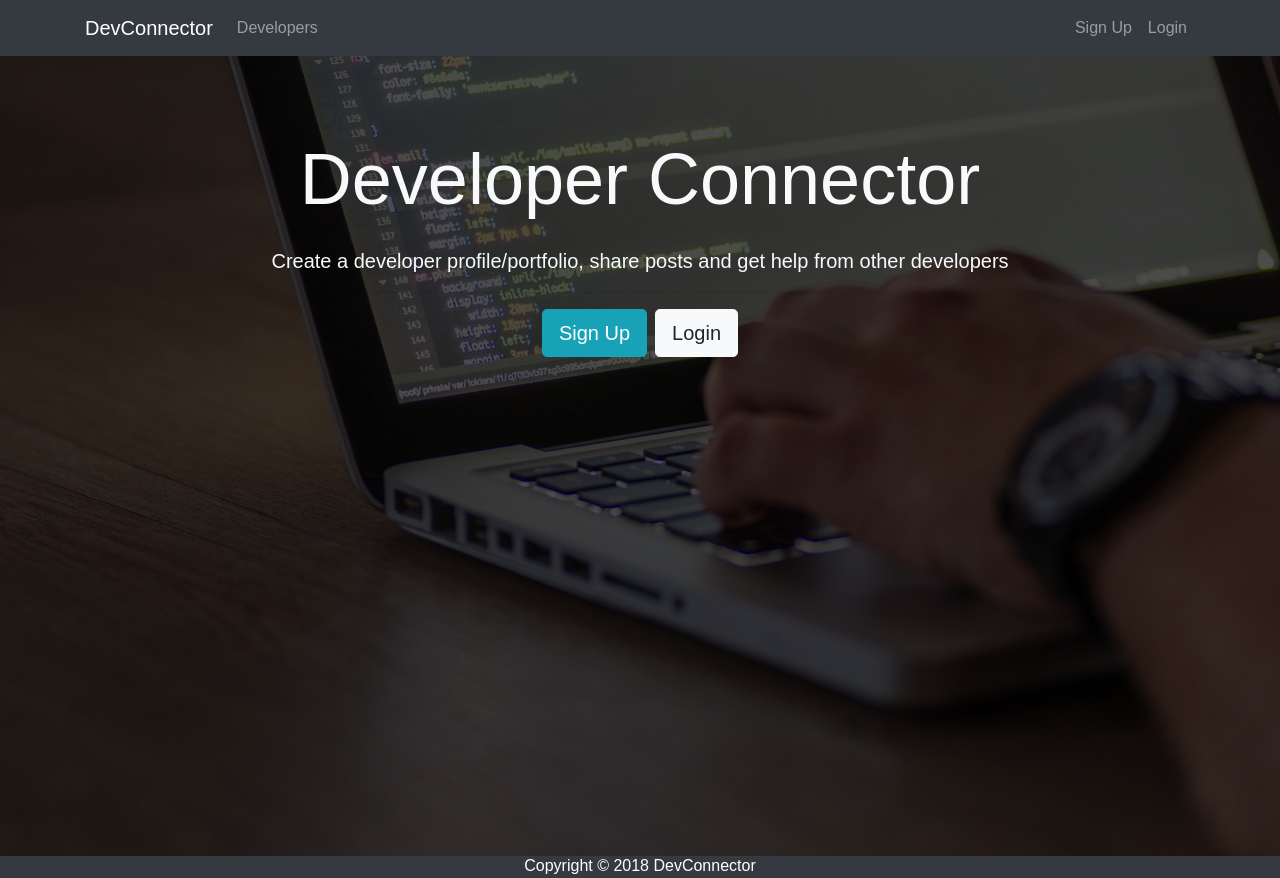
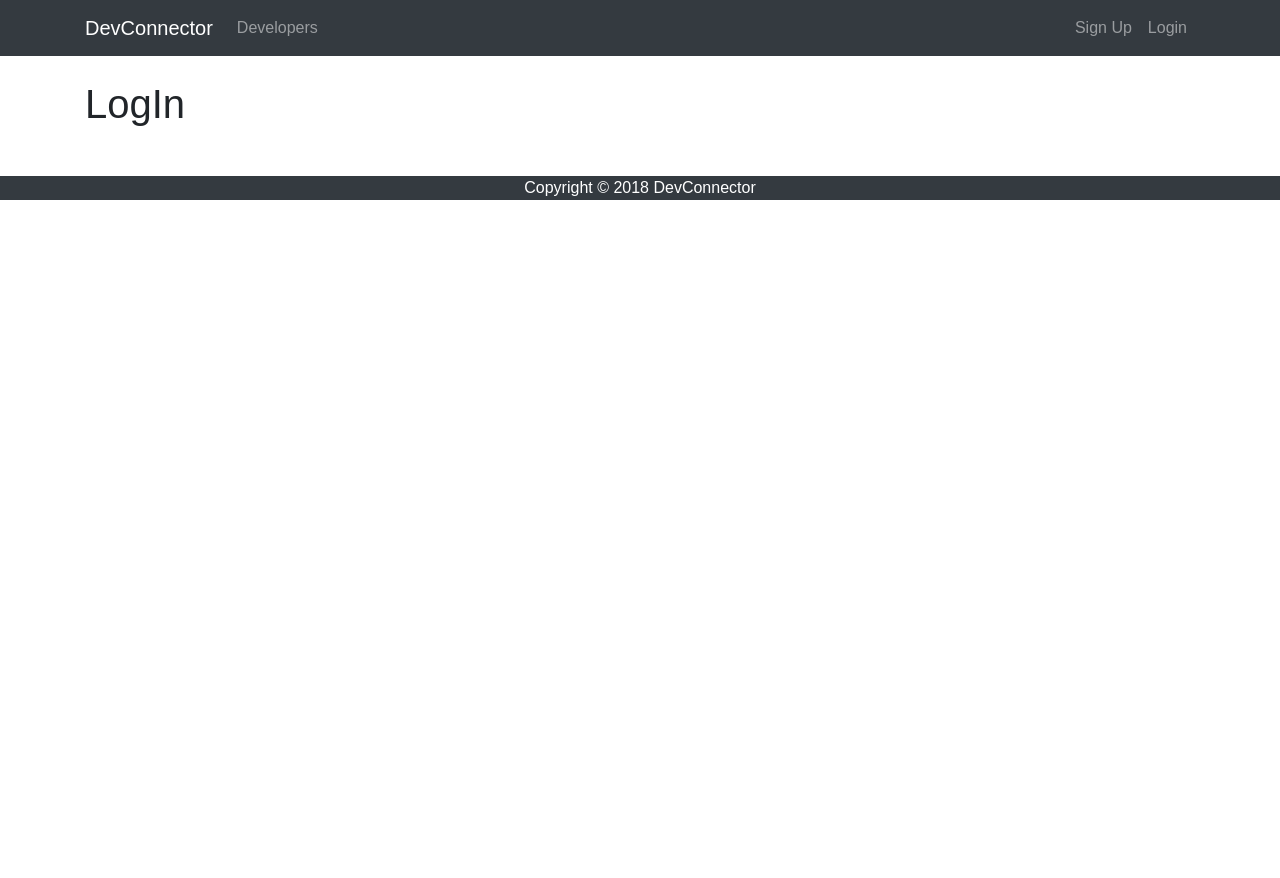
Before and after one commit to ixnp/mern-stack-front-to-back, a React (Create React App) app in the folder client/: page /login in a window 1280 px wide. After the commit the page ends 800 px from the top, so only its background shows below. Built offline with nearby package versions, Linux system fonts and the light colour scheme.

Commit message:
built out react router

```diff
--- a/client/package.json
+++ b/client/package.json
@@ -5,7 +5,8 @@
   "dependencies": {
     "react": "^16.4.2",
     "react-dom": "^16.4.2",
-    "react-scripts": "1.1.5"
+    "react-router-dom": "^4.3.1",
+    "react-scripts": "^1.1.5"
   },
   "scripts": {
     "start": "react-scripts start",
--- a/client/src/App.js
+++ b/client/src/App.js
@@ -1,18 +1,29 @@
 import React, { Component } from 'react';
+import {BrowserRouter as Router, Route} from 'react-router-dom';
 
 import Navbar from './components/layout/Navbar';
 import Footer from './components/layout/Footer';
 import Landing from './components/layout/Landing';
+import Register from './components/auth/Register';
+import Login from './components/auth/Login';
+
+
 import './App.css';
 
 class App extends Component {
   render() {
     return (
+      <Router>
       <div className="App">
       <Navbar />
-      <Landing />
+      <Route exact path="/" component={ Landing } />
+      <div className="container">
+        <Route exact path="/register" component= { Register } />
+        <Route exact path="/login" component= { Login } />
+      </div>
       <Footer />
       </div>
+      </Router>
     );
   }
 }
--- /dev/null
+++ b/client/src/components/auth/Login.js
@@ -0,0 +1,13 @@
+import React, { Component } from 'react'
+
+class Login extends Component {
+  render() {
+    return (
+      <div>
+        <h1>LogIn</h1>
+      </div>
+    )
+  }
+}
+
+export default Login;
--- /dev/null
+++ b/client/src/components/auth/Register.js
@@ -0,0 +1,13 @@
+import React, { Component } from 'react'
+
+class Register extends Component {
+  render() {
+    return (
+      <div>
+        <h1>Register</h1>
+      </div>
+    )
+  }
+}
+
+export default Register;
--- a/client/src/components/layout/Landing.js
+++ b/client/src/components/layout/Landing.js
@@ -1,4 +1,5 @@
 import React, { Component } from 'react'
+import { Link } from 'react-router-dom'
 
 class Landing extends Component {
   render() {
@@ -13,9 +14,8 @@
             </h1>
             <p className="lead"> Create a developer profile/portfolio, share posts and get help from other developers</p>
             <hr />
-            {/* need to change to link tab instead of href */}
-            <a href="register.html" class="btn btn-lg btn-info mr-2">Sign Up</a>
-            <a href="login.html" class="btn btn-lg btn-light">Login</a>
+            <Link to="/register" class="btn btn-lg btn-info mr-2">Sign Up</Link>
+            <Link to="/login" class="btn btn-lg btn-light">Login</Link>
           </div>
         </div>
       </div>
--- a/client/src/components/layout/Navbar.js
+++ b/client/src/components/layout/Navbar.js
@@ -1,4 +1,5 @@
 import React, { Component } from 'react'
+import { Link } from 'react-router-dom'
 
 class Navbar extends Component {
   render() {
@@ -7,7 +8,7 @@
 
   <nav className="navbar navbar-expand-sm navbar-dark bg-dark mb-4">
     <div className="container">
-      <a className="navbar-brand" href="landing.html">DevConnector</a>
+      <Link className="navbar-brand" to="/">DevConnector</Link>
       <button className="navbar-toggler" type="button" data-toggle="collapse" data-target="#mobile-nav">
         <span className="navbar-toggler-icon"></span>
       </button>
@@ -15,17 +16,17 @@
       <div className="collapse navbar-collapse" id="mobile-nav">
         <ul className="navbar-nav mr-auto">
           <li className="nav-item">
-            <a className="nav-link" href="profiles.html"> Developers
-            </a>
+            <Link className="nav-link" to="/proflies"> Developers
+            </Link>
           </li>
         </ul>
 
         <ul className="navbar-nav ml-auto">
           <li className="nav-item">
-            <a className="nav-link" href="register.html">Sign Up</a>
+            <Link className="nav-link" to="/register">Sign Up</Link>
           </li>
           <li className="nav-item">
-            <a className="nav-link" href="login.html">Login</a>
+            <Link className="nav-link" to="/login">Login</Link>
           </li>
         </ul>
       </div>
--- a/package.json
+++ b/package.json
@@ -9,7 +9,6 @@
     "client-install": "npm install --prefix client",
     "client": "npm start --prefix client",
     "dev": "concurrently \"npm run server\" \"npm run client\""
-
   },
   "keywords": [],
   "author": "",
```
